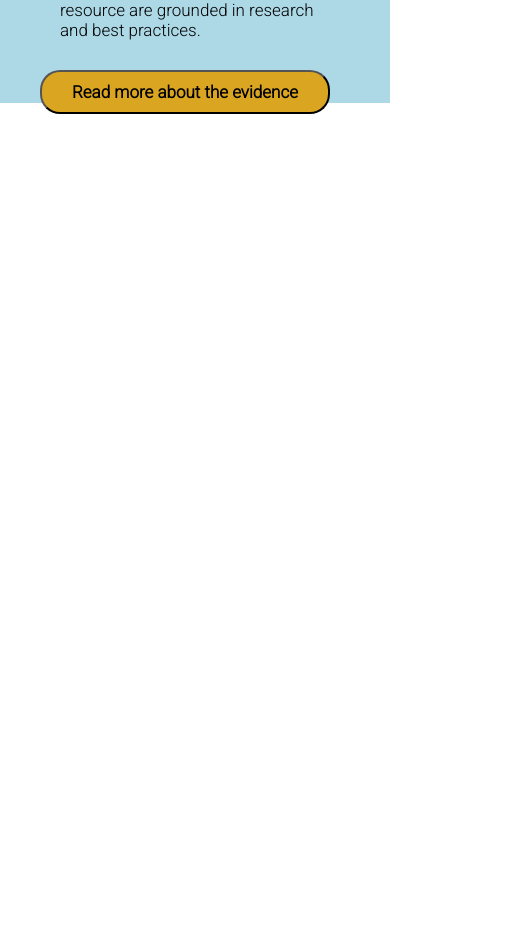
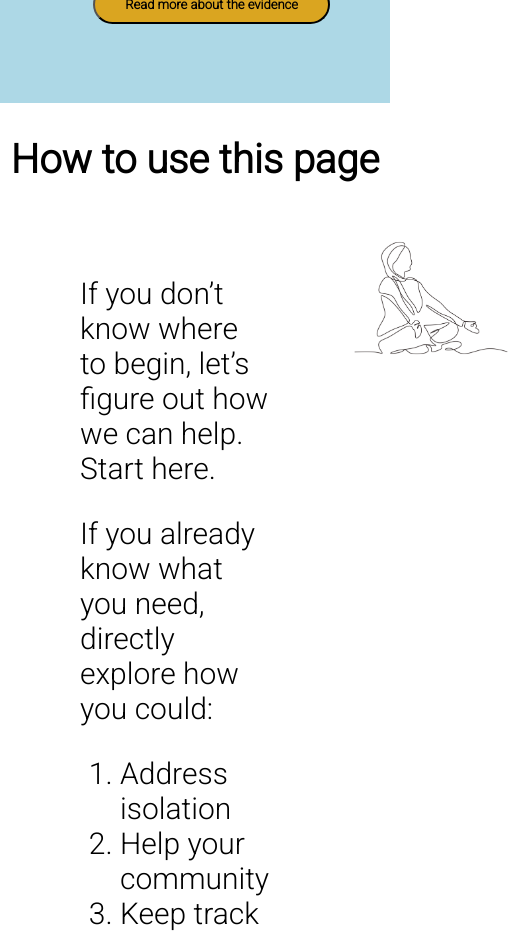
Before and after one commit to alexiscameronfrankel/covid19, a React (Create React App) app: page / in a window 390 px wide. Shown: the part 1060-1994 px from the top of the page, 513 px wide, since content can reach past the window. Before the commit the page ends 1204 px from the top, so only its background shows below. Built offline with nearby package versions, Linux system fonts and the light colour scheme.

Commit message:
fixed responsiveness and 3rd section layout

```diff
--- a/src/App.css
+++ b/src/App.css
@@ -161,8 +161,15 @@ nav ul li.btn {
 
 @media all and (max-width: 990px){
 
+  #start article{
+    font-size: 18px;
+  }
   #start{
-  background-image:none;
+    background-image:none;
+    font-size: 10%;
+  }
+  #start_btn{
+    font-size: 15px;
   }
 }
 
@@ -201,19 +208,60 @@ nav ul li.btn {
   float:right;
   margin-right: 60px;
 
-
 }
 
 @media all and (max-width: 990px){
 
   #about_home article{
-  font-size:17px;
+    font-size:13px;
   }
   #about_home h1{
-    font-size: 20px;
-
+    font-size: 17px;
   }
   #about_home_btn{
-    font-size: 17px;
+    font-size: 13px;
   }
 }
+
+/*-------------------------------------SECTION 3 START------------------------------*/
+
+#how_to{
+  height:1000px;
+}
+
+#how_to h1{
+  text-align: center;
+  font-weight: bolder;
+  font-size: 40px;
+}
+
+#yogagirl {
+  width: 42%;
+  height:42%;
+  margin-right: -30px;
+}
+
+ #how_to article{
+  display: flex;
+  justify-content: space-between;
+}
+
+#how_to div {
+  font-size: 30px;
+  margin: 20px;
+  padding:10px 60px;
+}
+
+/* .container {
+  margin: 0 auto;
+}
+
+#how_to .container {
+  display: flex;
+
+}
+
+.content article{
+  width:50%;
+  margin: 0;
+}  */
--- a/src/components/Home.js
+++ b/src/components/Home.js
@@ -27,6 +27,24 @@ class Home extends Component {
                 <button id="about_home_btn" type="button">Read more about the evidence</button>
                </div>
               </section>
+              <section id="how_to">
+                <h1>How to use this page</h1>
+                    <article>
+                    <div>
+                    <p>If you don’t know where to begin, let’s figure out how we can help. Start here.</p>
+                    <p>If you already know what you need, directly explore how you could:</p>
+                    <ol>
+                        <li>Address isolation</li>
+                        <li>Help your community</li>
+                        <li>Keep track near where you live</li>
+                        <li>Find support post-infection</li>
+                        <li>Find support while you grieve</li>
+                    </ol>
+                    </div>
+                    <img src="./3rdsection.png" alt="3rd section picture of a girl doing yoga" id="yogagirl" />
+
+                </article>
+              </section>
             </>
         );
     }
```
Also changed, not shown: public/3rdsection.png (added).
